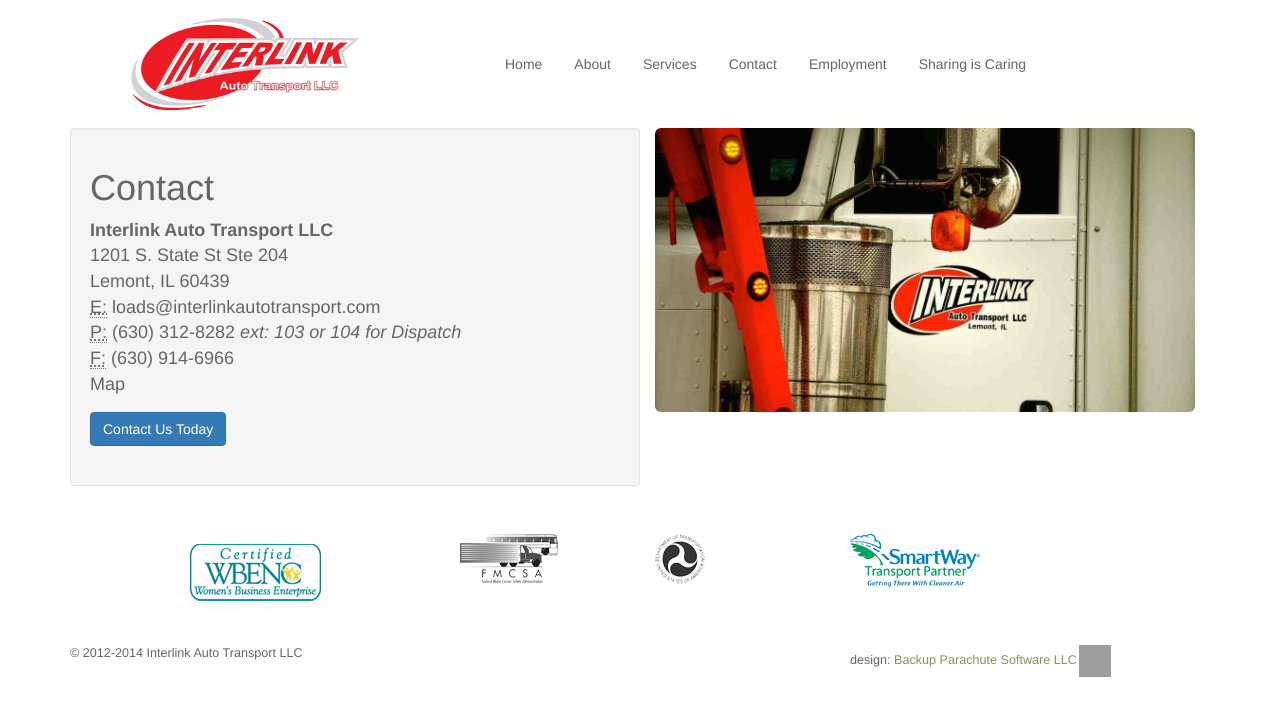
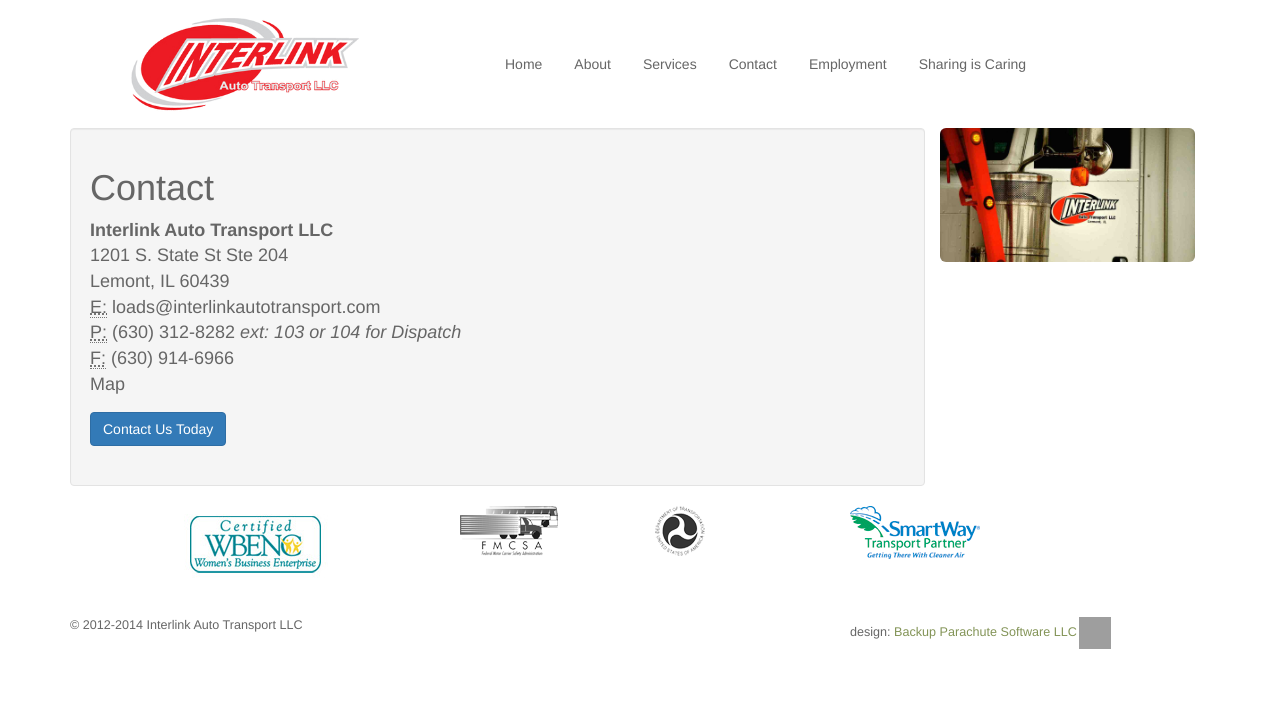
Before and after one commit to interlinkautotransport/interlinkautotransport.github.com, a Jekyll site: the page built from contact.html, in a window 1280 px wide. Shown: the top 716 px of the page. Built offline with Jekyll 4.4.1, drawn with Linux system fonts in a browser that asks for light colours; nearby versions of some CDN libraries; library files that are not in the unit come from our copies; grey boxes are pictures that could not be loaded.

Commit message:
contact changes

```diff
--- a/contact.html
+++ b/contact.html
@@ -7,8 +7,8 @@
 
 
 
-<div class="carousel container row">
-	<div class="well col-lg-6">
+<div class="container row">
+	<div class="well col-lg-9">
 	  <h1>Contact</h1>
 	   	<address>
 				<strong>Interlink Auto Transport LLC</strong><br />
@@ -26,12 +26,14 @@
 			<!-- <a class="btn btn-large btn-primary" href="#">Contact Us</a> -->
 
 		</div>
-	<div class="col-lg-6">
+	<div class="col-lg-3">
 		<img src="photos/8329.jpg" class="img-rounded img-responsive"/>
 	</div>
 
  </div>
 
+<div class="row">
+</div>
 
 <form action="http://getsimpleform.com/messages?form_api_token=9bed2bde3d076d8f83d7e6e5742a24a0" method="post" class="">
 <!-- Modal -->
```
